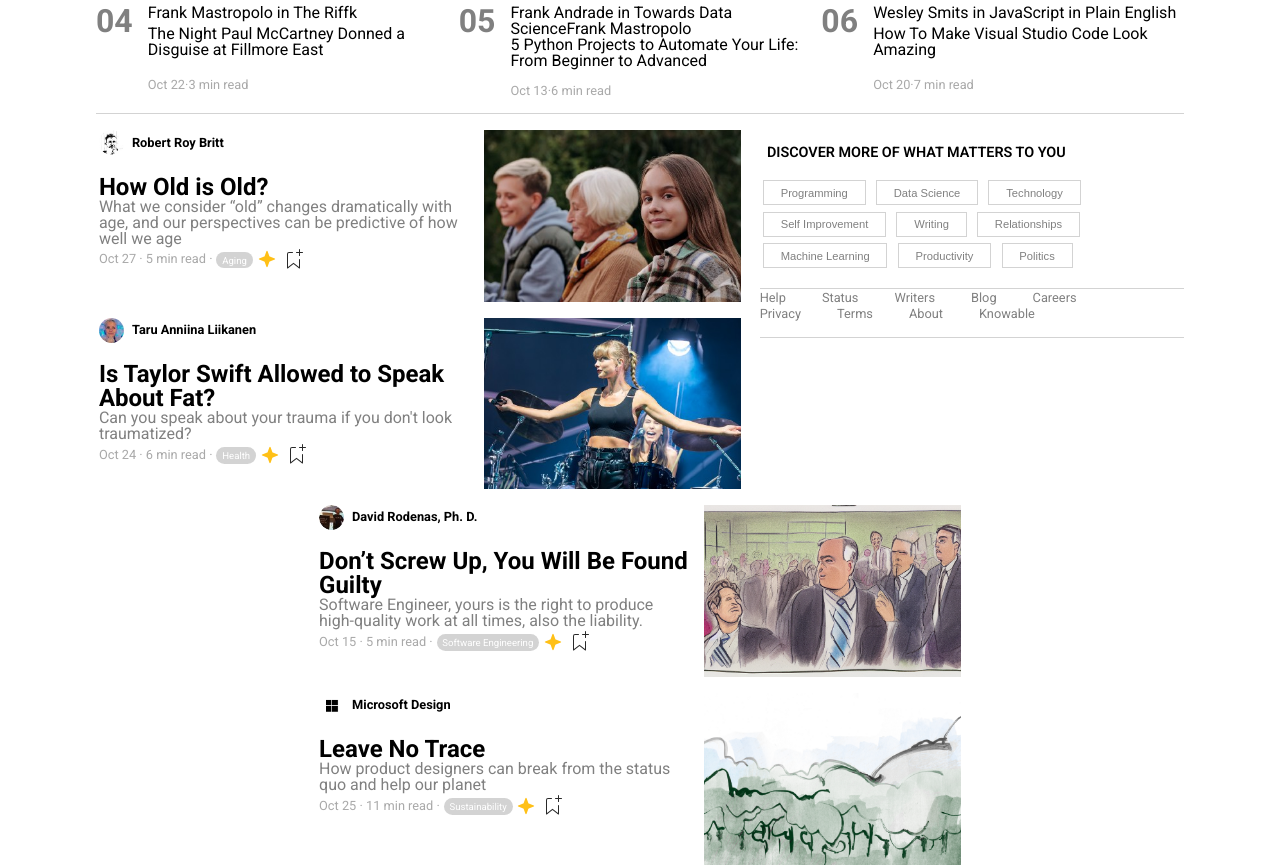
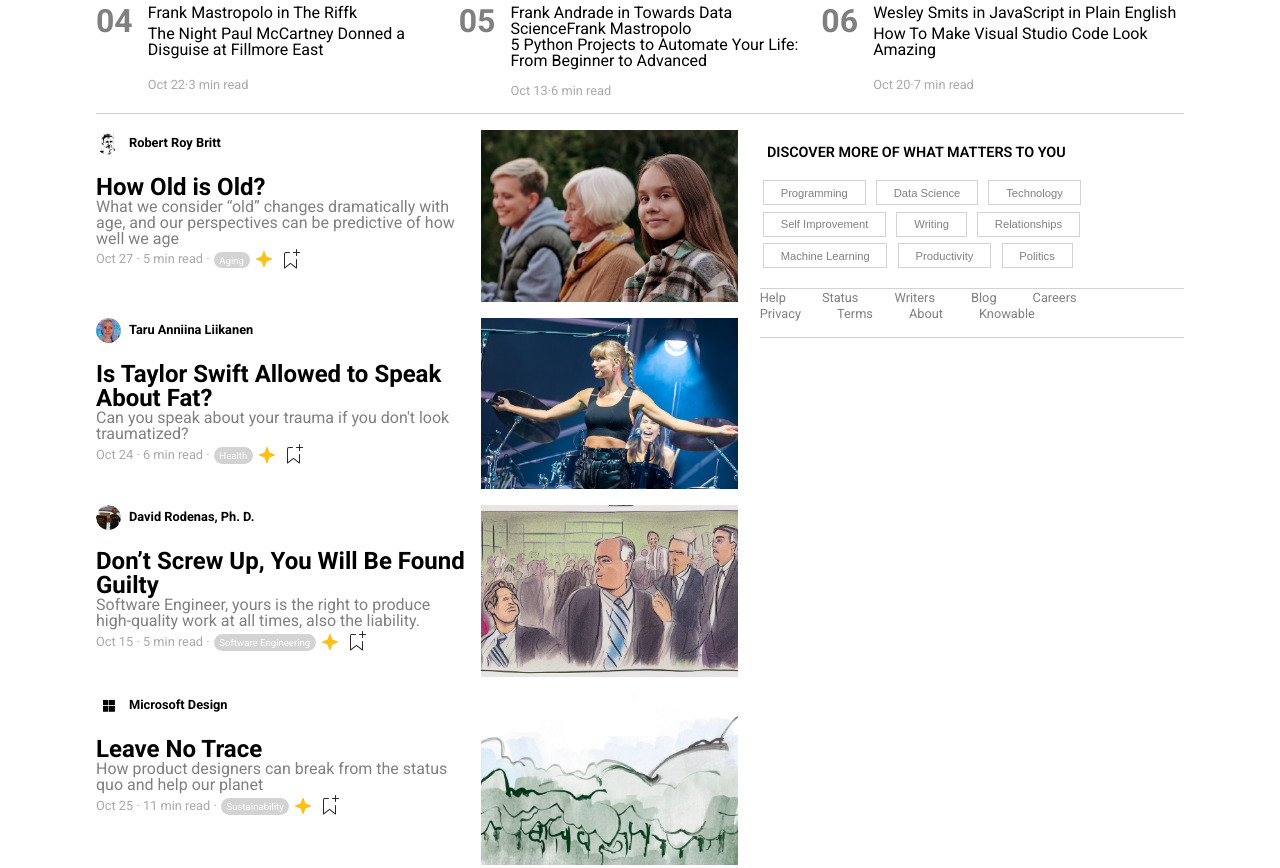
Before and after one commit to rossellamaruccia/AS0525-U2W1D5, a plain HTML site: page base_di_partenza/index1.html in a window 1280 px wide. Shown: the part 792-1660 px from the top of the page. Drawn offline with nearby package versions, Linux system fonts and the light colour scheme.

Commit message:
desktop v. done!

```diff
--- a/base_di_partenza/assets/css/style.css
+++ b/base_di_partenza/assets/css/style.css
@@ -445,8 +445,8 @@
   article{
     width: 59%;
     display: flex;
-    margin: 1em auto;
     overflow: hidden;
+    margin-top: 1rem;
   }
 
   .picture{
```
